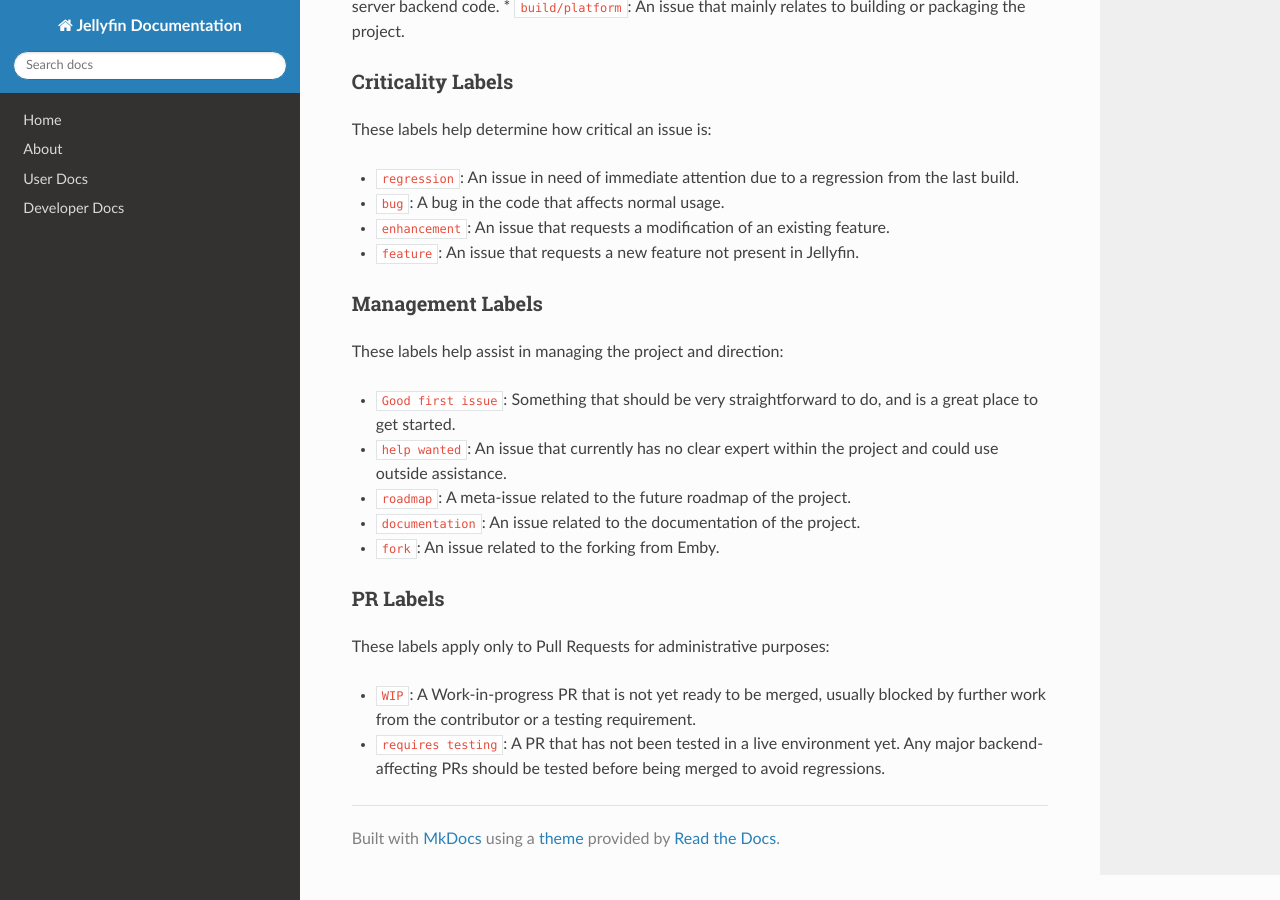
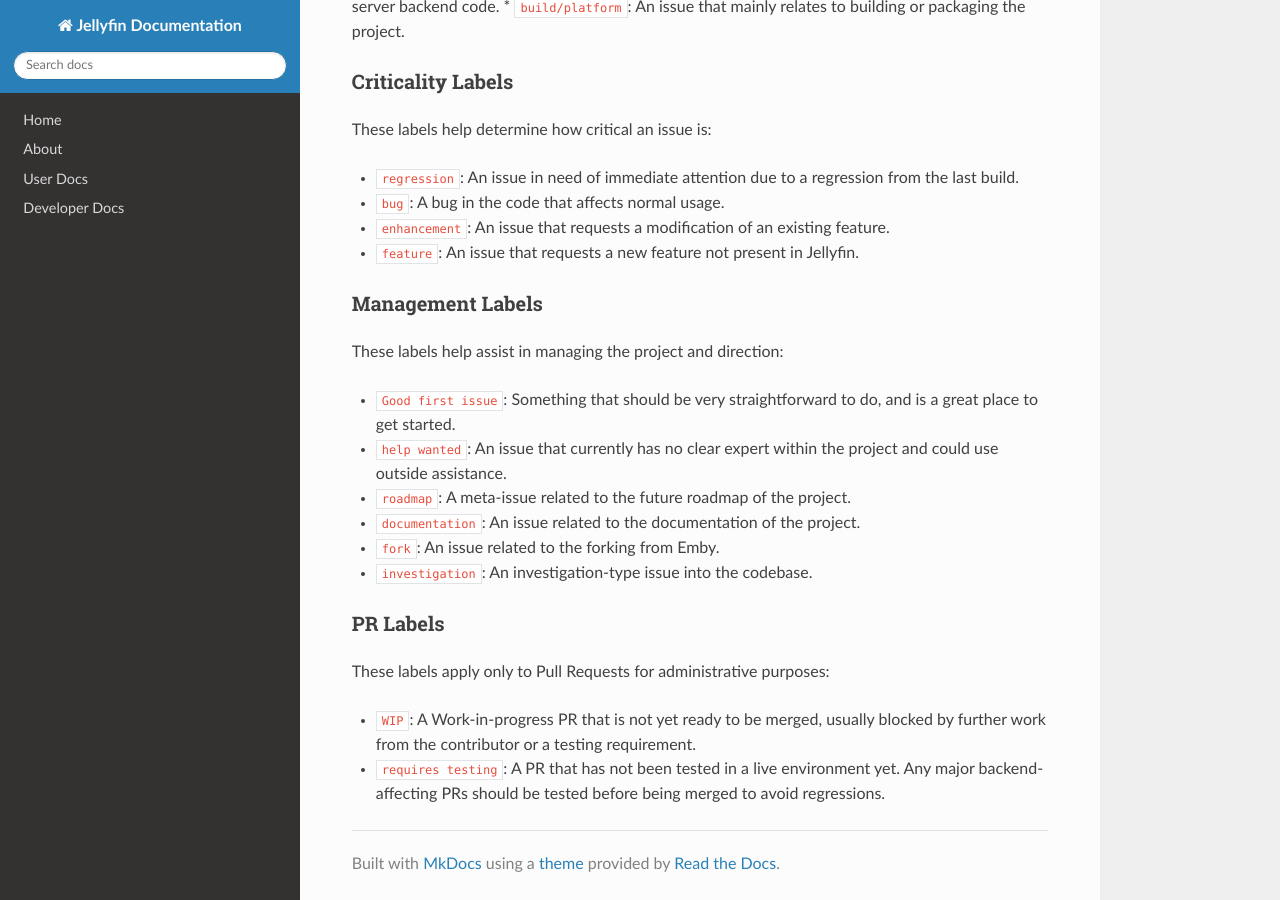
Before and after one commit to jellyfin-archive/jellyfin-docs, an MkDocs documentation site: the page built from docs/developer-docs/issues.md, in a window 1280 px wide and 900 px high, scrolled down 2315 px. Built offline with MkDocs 1.6.1, drawn with Linux system fonts in a browser that asks for light colours; nearby versions of some CDN libraries.

Commit message:
Add investigation issue type

```diff
--- a/docs/developer-docs/issues.md
+++ b/docs/developer-docs/issues.md
@@ -81,6 +81,7 @@ These labels help assist in managing the project and direction:
 * `roadmap`: A meta-issue related to the future roadmap of the project.
 * `documentation`: An issue related to the documentation of the project.
 * `fork`: An issue related to the forking from Emby.
+* `investigation`: An investigation-type issue into the codebase.
 
 ### PR Labels
 
```
